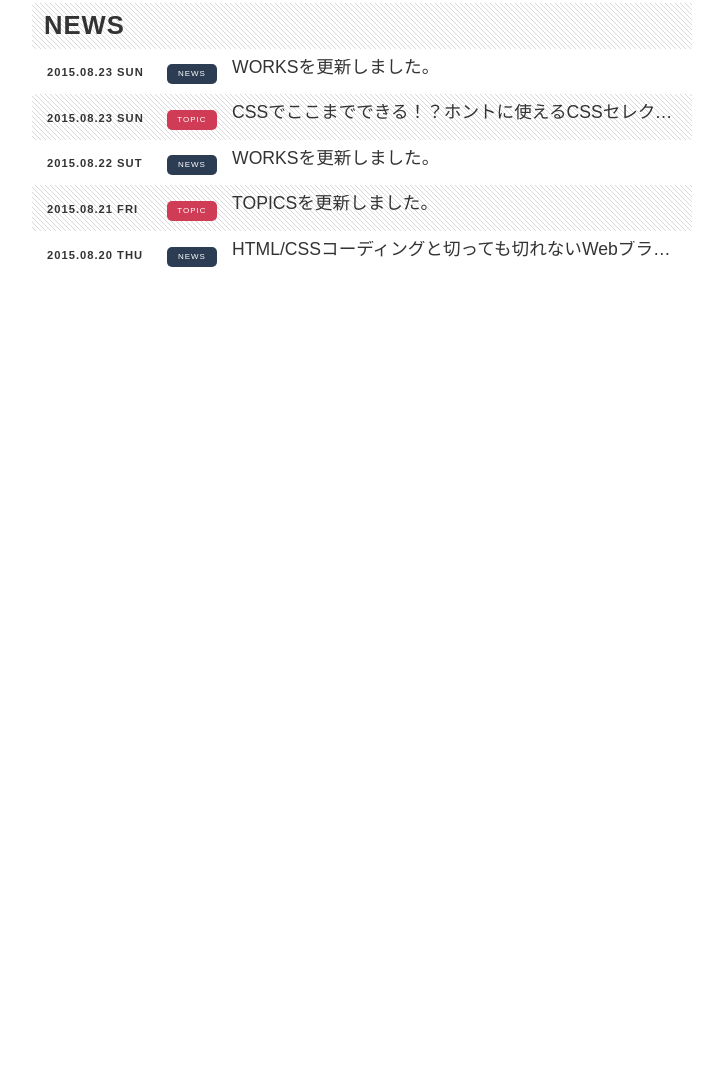
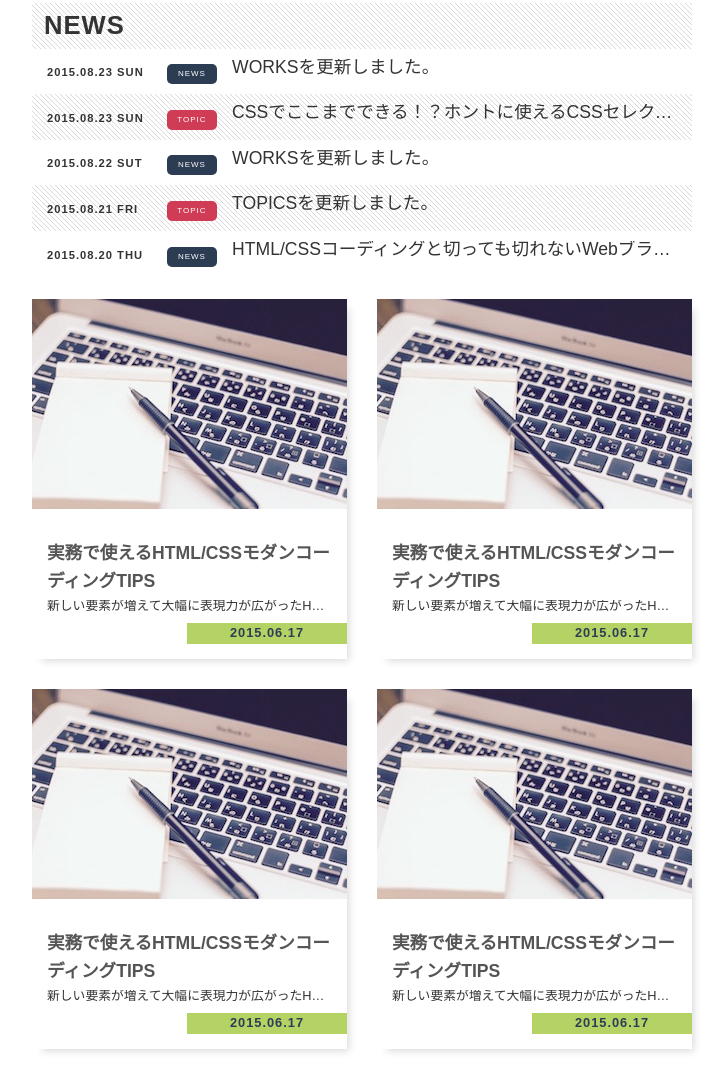
Before and after one commit to JunichiroKohari/standard-layout, a plain HTML site: page index.html in a window 1280 px wide. Shown: the part 496-1588 px from the top of the page, without its empty margins (123-850 px from the left). Before the commit the page ends 835 px from the top, so only its background shows below. Drawn offline with Linux system fonts and the light colour scheme.

Commit message:
ARTICLES カード形式　表示

```diff
--- a/css/style.css
+++ b/css/style.css
@@ -196,6 +196,61 @@ a:link, a:visited, a:hover, a:active {
     white-space: nowrap;
 }
 
+/* ▼ ARTICLES ▼ */
+.article-box {
+    position: relative;
+    display: block;
+    width: 315px;
+    height: 360px;
+    margin-bottom: 30px;
+    padding: 210px 15px 0;
+    box-shadow: 6px 6px 8px -4px rgba(0, 0, 0, 0.15);
+    transition: opacity 0.15s;
+}
+.article-box:nth-of-type(odd) {
+    float: left;
+}
+.article-box:nth-of-type(even) {
+    float: right;
+}
+.article-box:hover {
+    opacity: 0.8;
+}
+.article-box .title {
+    margin-top: 30px;
+    color: #555;
+    font-size: 1.1rem;
+    line-height: 1.6;
+}
+.article-box .desc {
+    margin-top: 5px;
+    color: #333;
+    overflow: hidden;
+    text-overflow: ellipsis;
+    white-space: nowrap;
+    font-size: 0.8rem;
+}
+.article-box .date {
+    position: absolute;
+    right: 0;
+    bottom: 15px;
+    display: block;
+    width: 160px;
+    padding: 4px;
+    background-color: #b5d264;
+    color: #2d3d54;
+    text-align: center;
+    letter-spacing: 1px;
+    font-weight: bold;
+    font-size: 0.8rem;
+}
+.article-box .image {
+    position: absolute;
+    top: 0;
+    left: 0;
+    width: 100%;
+}
+
 .sidemenu {
     float: right;
     width: 275px;
--- a/index.html
+++ b/index.html
@@ -79,14 +79,34 @@
                     </a>
                 </li>
             </ul>
-
-            <section class="articles">
-
-            </section>
+            <h2 class="hidden">ARTICLES</h2>
+            <div class="clearfix">
+                <a href="#" class="article-box">
+                    <h3 class="title">実務で使えるHTML/CSSモダンコーディングTIPS</h3>
+                    <p class="desc">新しい要素が増えて大幅に表現力が広がったHTML/CSSを活用し、モダンなコーディングにチャレンジしましょう！</p>
+                    <time class="date" datetime="2015-06-17">2015.06.17</time>
+                    <img class="image" src="./images/article.jpg" alt="コーディング画面">
+                </a>
+                <a href="#" class="article-box">
+                    <h3 class="title">実務で使えるHTML/CSSモダンコーディングTIPS</h3>
+                    <p class="desc">新しい要素が増えて大幅に表現力が広がったHTML/CSSを活用し、モダンなコーディングにチャレンジしましょう！</p>
+                    <time class="date" datetime="2015-06-17">2015.06.17</time>
+                    <img class="image" src="./images/article.jpg" alt="コーディング画面">
+                </a>
+                <a href="#" class="article-box">
+                    <h3 class="title">実務で使えるHTML/CSSモダンコーディングTIPS</h3>
+                    <p class="desc">新しい要素が増えて大幅に表現力が広がったHTML/CSSを活用し、モダンなコーディングにチャレンジしましょう！</p>
+                    <time class="date" datetime="2015-06-17">2015.06.17</time>
+                    <img class="image" src="./images/article.jpg" alt="コーディング画面">
+                </a>
+                <a href="#" class="article-box">
+                    <h3 class="title">実務で使えるHTML/CSSモダンコーディングTIPS</h3>
+                    <p class="desc">新しい要素が増えて大幅に表現力が広がったHTML/CSSを活用し、モダンなコーディングにチャレンジしましょう！</p>
+                    <time class="date" datetime="2015-06-17">2015.06.17</time>
+                    <img class="image" src="./images/article.jpg" alt="コーディング画面">
+                </a>
+            </div>
         </main>
-        <aside class="sidemenu">
-
-        </aside>
     </div>
     <footer class="footer">
 
```
